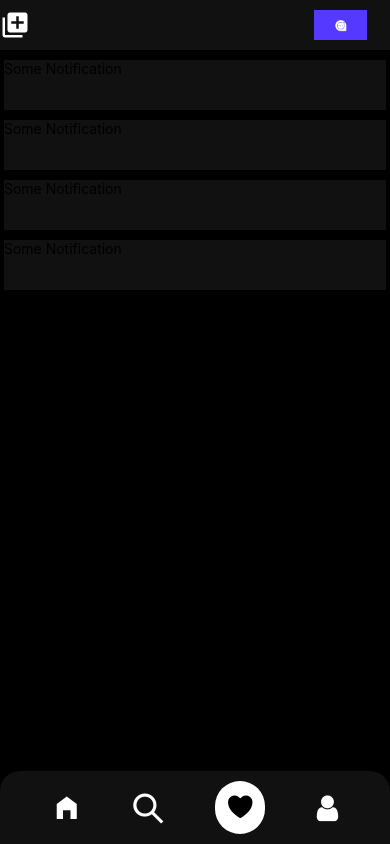
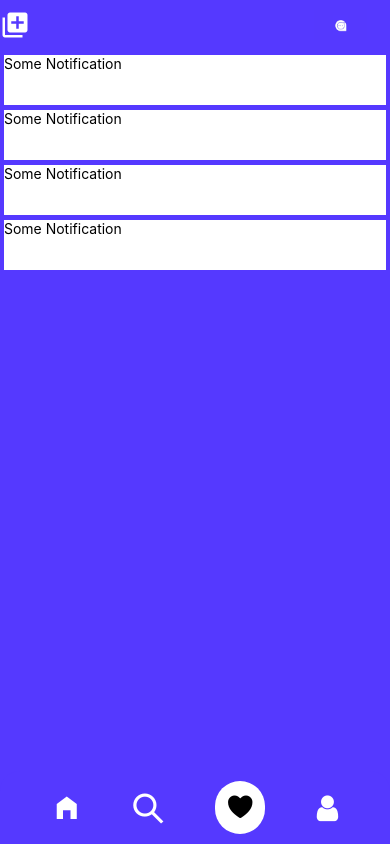
Before and after one commit to UmmHQ/UmmApp, a React Native app: screen /NotificationPage in a window 390 px wide. Built offline with nearby package versions, Linux system fonts and the light colour scheme; no server answers.

Commit message:
update color

```diff
--- a/SRC/Components/Bottomnavbar.js
+++ b/SRC/Components/Bottomnavbar.js
@@ -72,7 +72,7 @@ const styles = StyleSheet.create({
         display: 'flex',
         flexDirection: 'row',
         justifyContent: 'space-evenly',
-        backgroundColor: "#111111",
+        backgroundColor: "#5539FF",
         borderTopLeftRadius: 20,
         borderTopRightRadius: 20,
         position: 'absolute',
--- a/SRC/Components/TopNavbar.js
+++ b/SRC/Components/TopNavbar.js
@@ -45,7 +45,7 @@ const styles = StyleSheet.create({
         position: 'absolute',
         top: 0,
         zIndex: 100,
-        backgroundColor: "#111111",
+        backgroundColor: "#5539FF",
 
     }
 })
--- a/SRC/Screens/ChatSection/All_Chats.js
+++ b/SRC/Screens/ChatSection/All_Chats.js
@@ -104,7 +104,7 @@ const styles = StyleSheet.create({
     container: {
         width: '100%',
         height: '100%',
-        backgroundColor: 'black',
+        backgroundColor: '#5539FF',
     },
     gohomeicon: {
         position: 'absolute',
@@ -120,10 +120,10 @@ const styles = StyleSheet.create({
         alignItems: 'center',
         justifyContent: 'center',
         paddingVertical: 30,
-        backgroundColor: '#111111',
+        backgroundColor: '##5539FF',
         alignSelf: 'center',
         borderRadius: 20,
-        borderColor: 'gray',
+        borderColor: '#5539FF',
         borderWidth: 1,
     },
     searchbar: {
--- a/SRC/Screens/Mainpage/AddPost.js
+++ b/SRC/Screens/Mainpage/AddPost.js
@@ -90,9 +90,9 @@ const AddPost = ({ navigation }) => {
         <View style={containerFull}>
             <TouchableOpacity onPress={() => navigation.navigate('Settings_1')} style={goback}>
 
-                <MaterialIcons name="arrow-back-ios" size={24} color="gray" />
+                <MaterialIcons name="arrow-back-ios" size={24} color="white" />
                 <Text style={{
-                    color: 'gray',
+                    color: 'white',
                     fontSize: 16,
                 }}
 
@@ -141,7 +141,7 @@ const AddPost = ({ navigation }) => {
             <TextInput placeholder="Enter new description" style={formInput}
                 onChangeText={(text) => setpostdescription(text)}
                 multiline={true}
-                numberOfLines={5}
+                numberOfLines={1}
             />
 
             {
--- a/SRC/Screens/Mainpage/Mainpage.js
+++ b/SRC/Screens/Mainpage/Mainpage.js
@@ -35,7 +35,7 @@ const styles = StyleSheet.create({
     container: {
         width: '100%',
         height: '100%',
-        backgroundColor: 'black',
+        backgroundColor: '#5539FF',
         paddingVertical: 50,
     }
 })
--- a/SRC/Screens/Mainpage/NotificationPage.js
+++ b/SRC/Screens/Mainpage/NotificationPage.js
@@ -36,7 +36,7 @@ const styles = StyleSheet.create({
     container: {
         width: '100%',
         height: '100%',
-        backgroundColor: 'black',
+        backgroundColor: '#5539FF',
         paddingVertical: 50,
     },
     c1: {
@@ -47,7 +47,7 @@ const styles = StyleSheet.create({
     notification: {
         width: '98%',
         height: 50,
-        backgroundColor: '#111111',
-        marginTop: 10,
+        backgroundColor: 'white',
+        marginTop: 5,
     }
 })
--- a/SRC/Screens/Mainpage/SearchUserPage.js
+++ b/SRC/Screens/Mainpage/SearchUserPage.js
@@ -97,7 +97,7 @@ const styles = StyleSheet.create({
     container: {
         width: '100%',
         height: '100%',
-        backgroundColor: 'black',
+        backgroundColor: '#5539FF',
         paddingVertical: 50,
     },
     userlists: {
```
